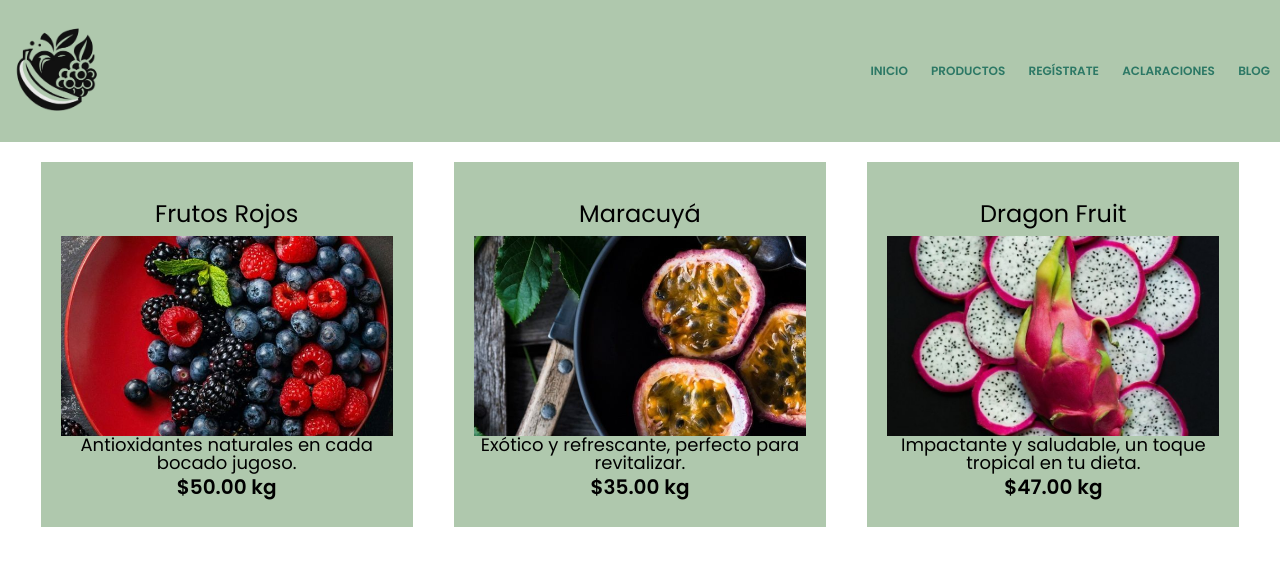
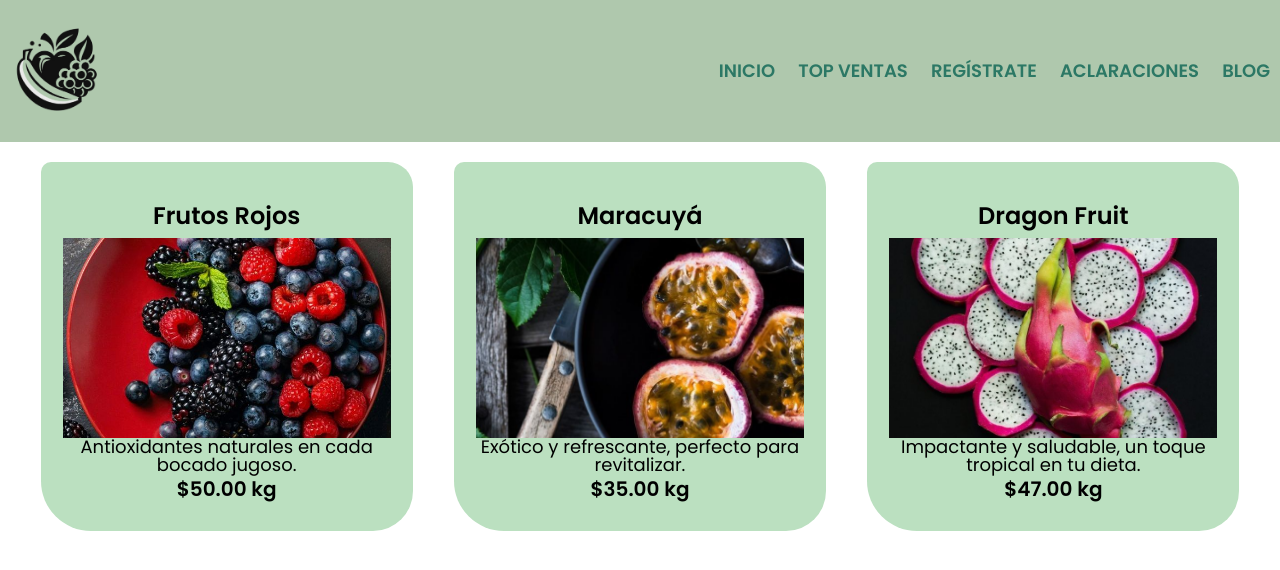
Before and after one commit to blaucherry/ProyectoWEB2024-2, a PHP site: page /productos.html in a window 1280 px wide. Shown: the top 570 px of the page. Run offline with PHP 8.4, Linux system fonts and the light colour scheme.

Commit message:
Segunda Version primeros 2 htmls

```diff
--- a/Equipo1/index.html
+++ b/Equipo1/index.html
@@ -22,7 +22,7 @@
                 <nav>
                     <ul>
                         <li><a href="index.html">Inicio</a></li>
-                        <li><a href="productos.html">Productos</a></li>
+                        <li><a href="productos.html">Top Ventas</a></li>
                         <li><a href="registro.html">Regístrate</a></li>
                         <li><a href="atencion.html">Aclaraciones</a></li>
                         <li><a href="index.html#blog">Blog</a></li>
--- a/Equipo1/productos.css
+++ b/Equipo1/productos.css
@@ -2,6 +2,7 @@
 
 :root{
     --primary-color: #AFC8AD;
+    --secundary-color: #bbe0c0;
     --background-color: #F2F1EB;
     --backgrounds-color: #F2F1FF;
     --dark-color: #0000;
@@ -51,6 +52,14 @@ nav a {
     color: #2C7865;
     font-weight: bold;
     text-transform: uppercase;
+    font-size: 1.5rem;
+}
+
+
+nav a:hover{
+    color: var(--backgrounds-color);
+    text-decoration: underline;
+
 }
 
 .productos {
@@ -70,10 +79,11 @@ nav a {
     width: 30%;
     margin-bottom: 20px;
     margin: 0 1.5%;
-    background-color: var(--primary-color);
+    background-color:var(--secundary-color);
     padding: 30px 20px;
     box-sizing: border-box;
-
+    border: 2px solid var(--dark-color);
+    border-radius: 10px 25px 40px 50px;
 }
 
 .productos img {
@@ -83,9 +93,22 @@ nav a {
     object-fit: cover;
 }
 
+.productos li:hover{
+    border-color: var(--backgrounds-color);
+}
+
+.productos li:activate{
+    border-color: var(--contrast-color);
+}
+
 .productos h2 {
     font-size: 24px;
     margin: 10px 0;
+    font-weight: bold;
+}
+
+.productos li:hover h2{
+    font-size: 30px;
 }
 
 .producto-descripcion {
--- a/Equipo1/productos.html
+++ b/Equipo1/productos.html
@@ -21,7 +21,7 @@
                 <nav>
                     <ul>
                         <li><a href="index.html">Inicio</a></li>
-                        <li><a href="productos.html">Productos</a></li>
+                        <li><a href="productos.html">Top Ventas</a></li>
                         <li><a href="registro.html">Regístrate</a></li>
                         <li><a href="atencion.html">Aclaraciones</a></li>
                         <li><a href="index.html#blog">Blog</a></li>
--- a/Equipo1/style.css
+++ b/Equipo1/style.css
@@ -97,6 +97,11 @@ nav a {
     white-space: nowrap;
 }
 
+nav a:hover {
+    color: var(--opasity-color);
+    text-decoration: underline;
+}
+
 
 p{text-align: center;}
 
```
